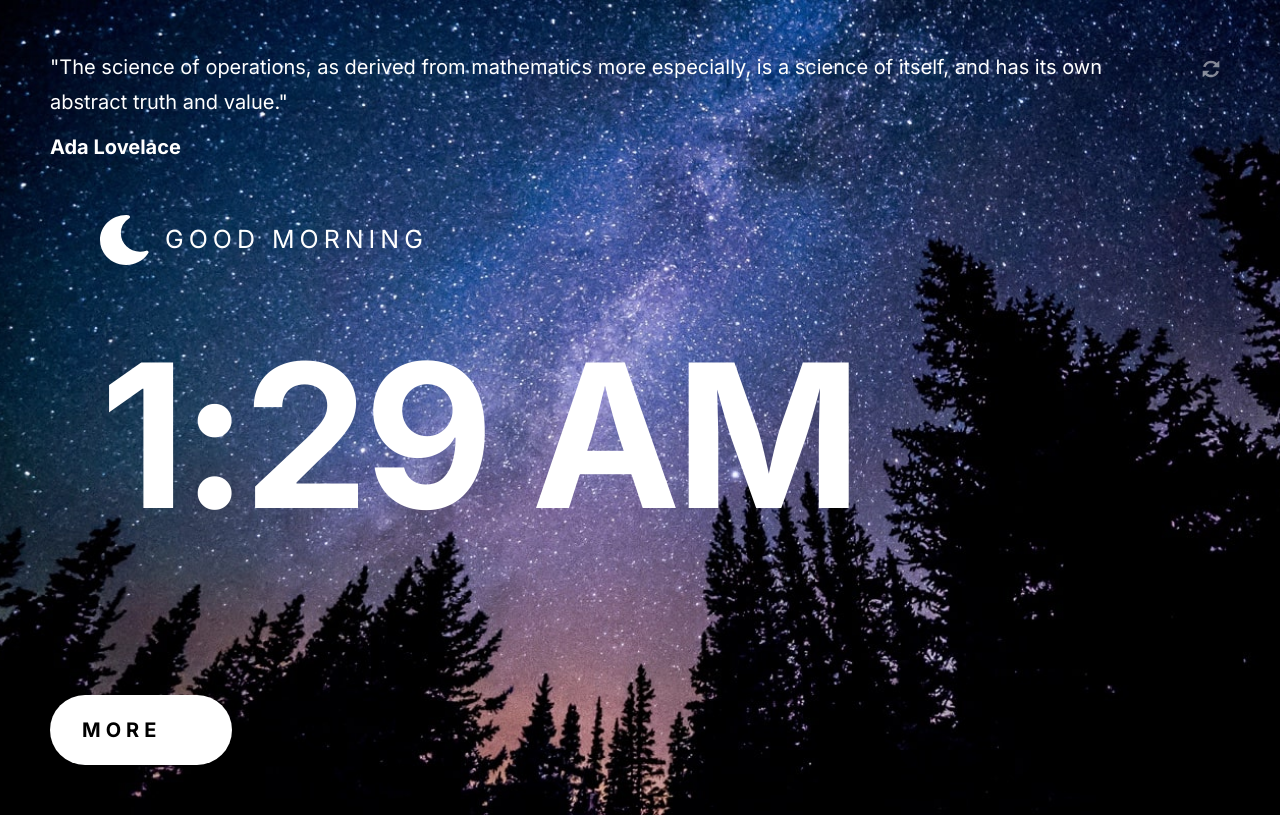
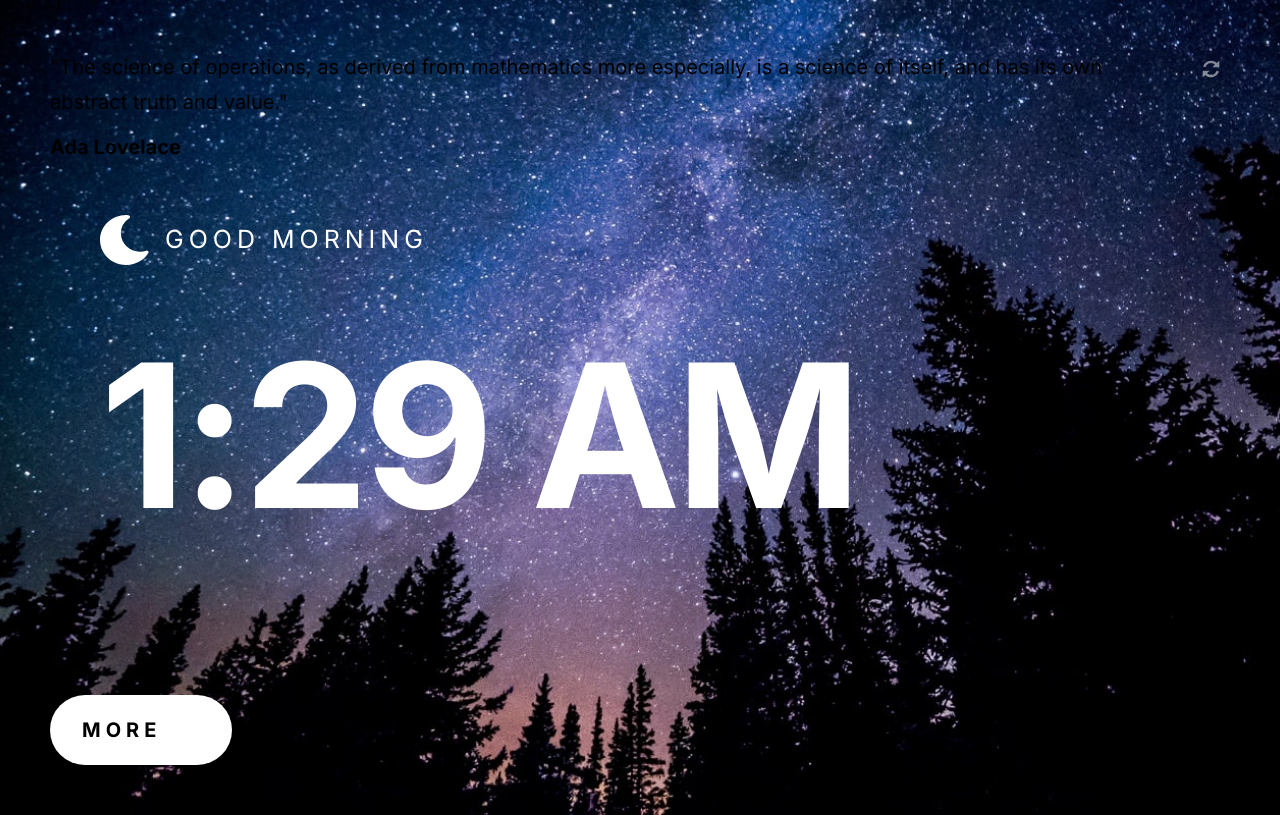
Before and after one commit to mayor-creator/clock_app, a React (Vite) app: page / in a window 1280 px wide. Built offline with nearby package versions, Linux system fonts and the light colour scheme; no server answers.

Commit message:
fix: update quote and author text color for better visibility

```diff
--- a/src/components/quote/quote.module.css
+++ b/src/components/quote/quote.module.css
@@ -9,14 +9,14 @@
 }
 
 .quote {
-  color: var(--color-white);
+  color: rgba(0, 0, 0, 8.85);
   font-size: 0.75rem;
   line-height: 1.375rem;
   margin-bottom: 0.5rem;
 }
 
 .author {
-  color: var(--color-white);
+  color: rgba(0, 0, 0, 8.85);
   font-size: 0.75rem;
   font-weight: bold;
   line-height: 1.375rem;
```
